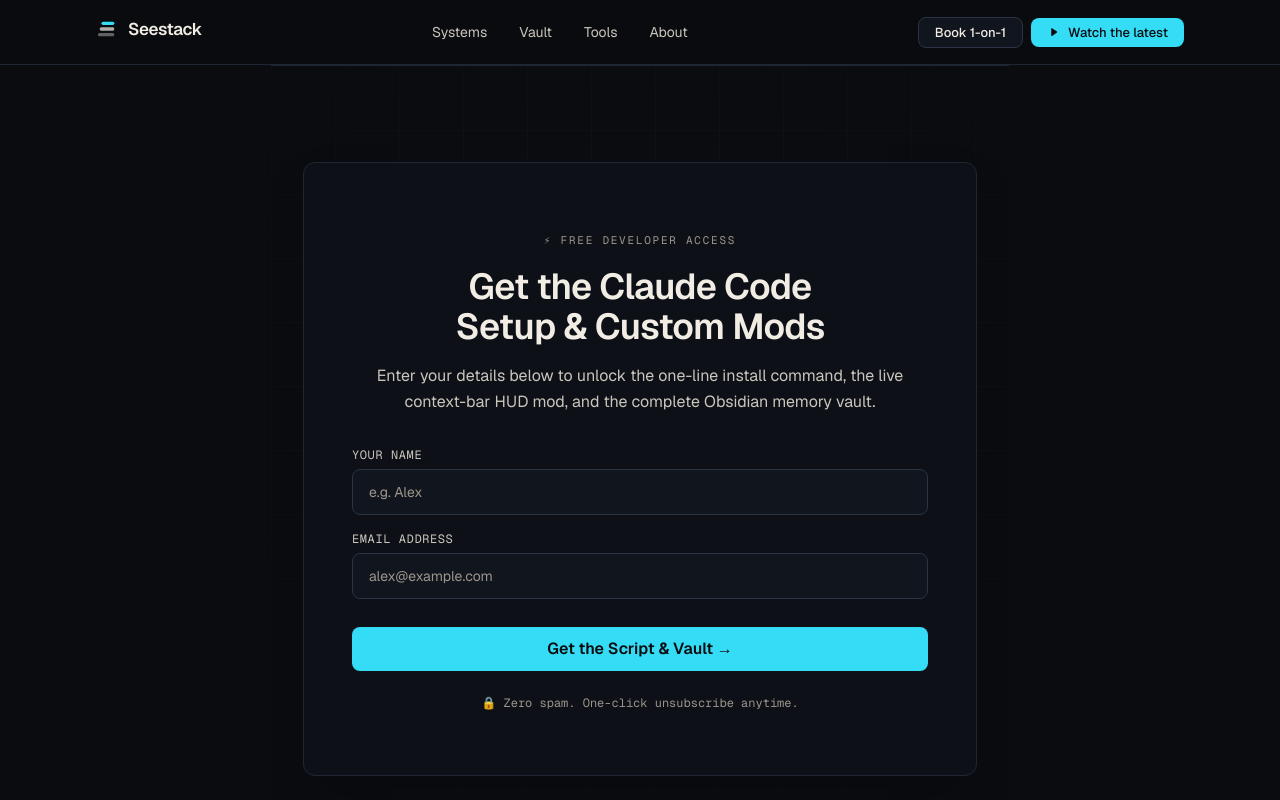
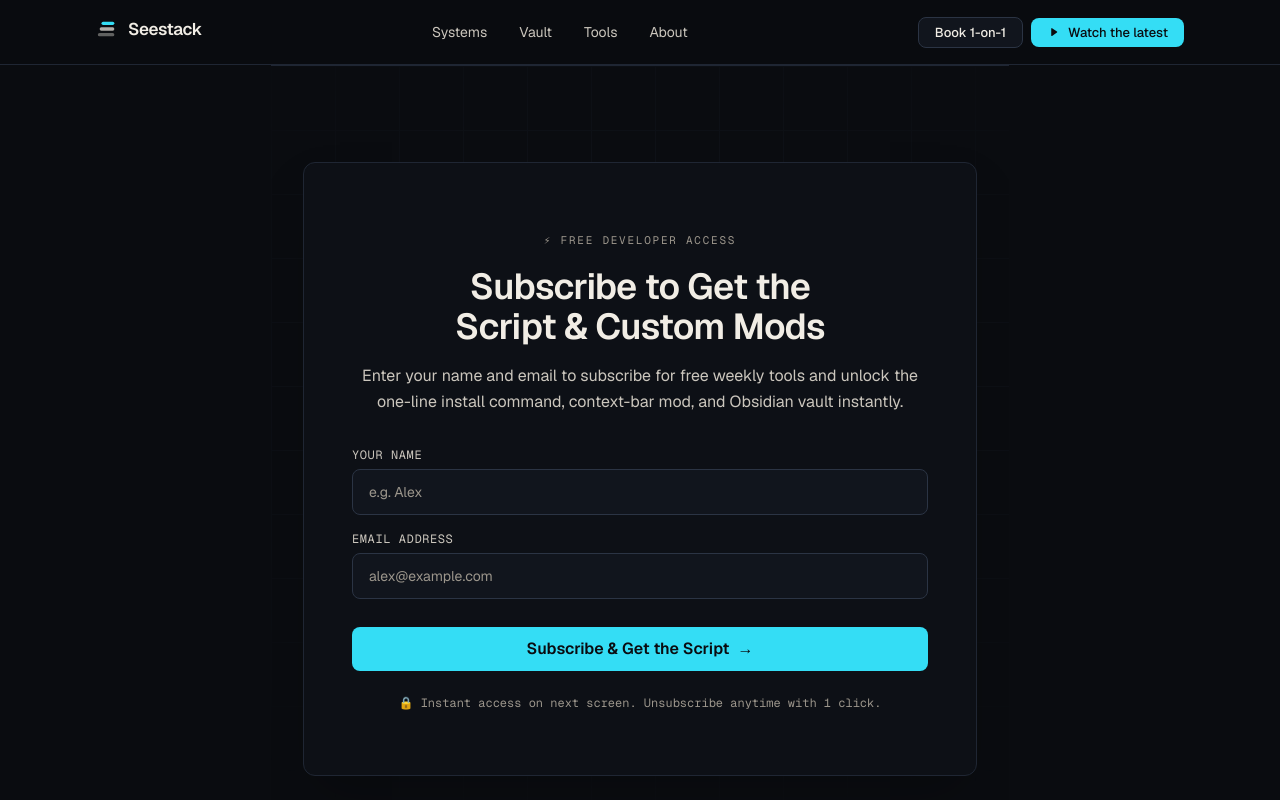
Before and after one commit to seestack-dev/website, a Next.js app: page /mods in a window 1280 px wide. Shown: the top 800 px of the page. Built offline with nearby package versions, Linux system fonts and the light colour scheme.

Commit message:
feat: make funnel an explicit Subscribe action with dual YouTube subscription trigger

```diff
--- a/components/setup-funnel.tsx
+++ b/components/setup-funnel.tsx
@@ -34,9 +34,17 @@
         throw new Error("Failed to subscribe");
       }
 
+      // Open YouTube channel with subscription confirmation in a new tab
+      if (typeof window !== "undefined") {
+        window.open(YOUTUBE_SUB_URL, "_blank");
+      }
+
       setSubmitted(true);
     } catch {
       // Still show the user the script so they are never blocked
+      if (typeof window !== "undefined") {
+        window.open(YOUTUBE_SUB_URL, "_blank");
+      }
       setSubmitted(true);
     } finally {
       setLoading(false);
@@ -60,12 +68,12 @@
               <p className="eyebrow inline-block">⚡ FREE DEVELOPER ACCESS</p>
 
               <h2 className="text-cream mt-4 text-3xl font-semibold tracking-[-0.02em] sm:text-4xl">
-                Get the Claude Code Setup & Custom Mods
+                Subscribe to Get the Script & Custom Mods
               </h2>
 
               <p className="text-cream-dim mt-4 text-base leading-relaxed">
-                Enter your details below to unlock the one-line install command,
-                the live context-bar HUD mod, and the complete Obsidian memory vault.
+                Enter your name and email to subscribe for free weekly tools and unlock
+                the one-line install command, context-bar mod, and Obsidian vault instantly.
               </p>
 
               <form onSubmit={handleSubmit} className="mt-8 flex flex-col gap-4 text-left">
@@ -105,13 +113,20 @@
                 <button
                   type="submit"
                   disabled={loading}
-                  className="btn btn-primary mt-3 w-full py-3.5 text-base font-semibold cursor-pointer disabled:opacity-50"
+                  className="btn btn-primary mt-3 w-full py-3.5 text-base font-semibold cursor-pointer disabled:opacity-50 flex items-center justify-center gap-2"
                 >
-                  {loading ? "Preparing Your Setup..." : "Get the Script & Vault →"}
+                  {loading ? (
+                    "Subscribing & Preparing Setup..."
+                  ) : (
+                    <>
+                      <span>Subscribe & Get the Script</span>
+                      <span>→</span>
+                    </>
+                  )}
                 </button>
 
                 <p className="text-muted text-center text-xs font-mono mt-2">
-                  🔒 Zero spam. One-click unsubscribe anytime.
+                  🔒 Instant access on next screen. Unsubscribe anytime with 1 click.
                 </p>
               </form>
             </div>
@@ -124,10 +139,10 @@
                 ✓
               </span>
               <h2 className="text-cream text-3xl font-bold tracking-tight sm:text-4xl">
-                Thanks, {name ? name.trim() : "Developer"}!
+                Thanks for subscribing, {name ? name.trim() : "Developer"}!
               </h2>
               <p className="text-cream-dim mt-2 text-base">
-                Your setup commands are ready. Copy the script below to install it immediately:
+                Your setup commands are ready below. Copy and run the script in your terminal:
               </p>
             </div>
 
```
